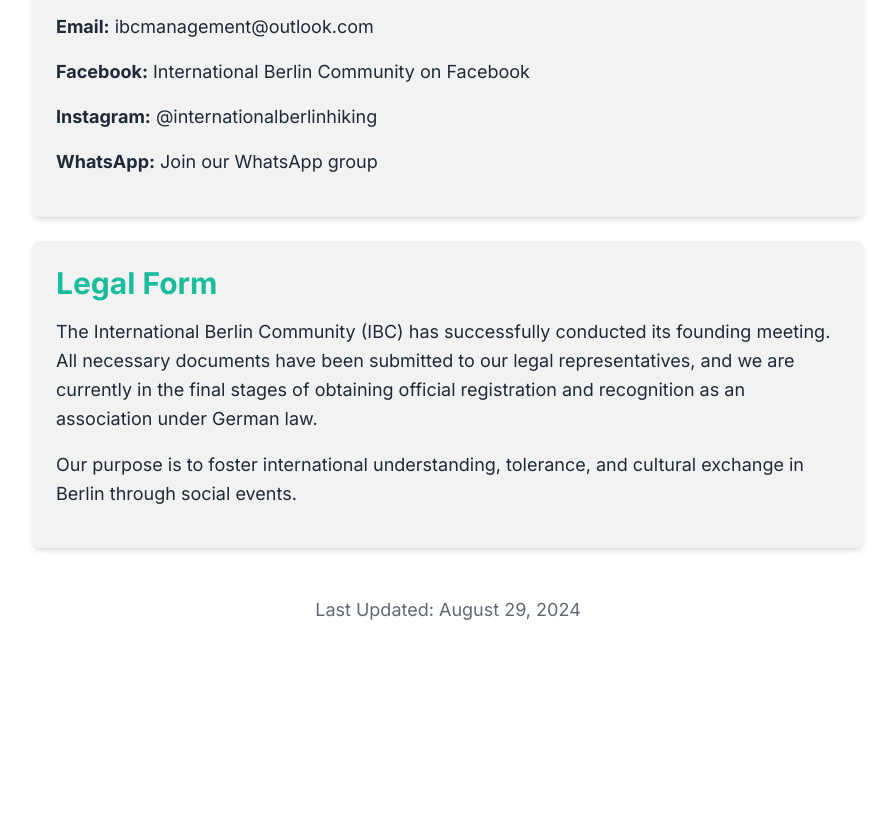
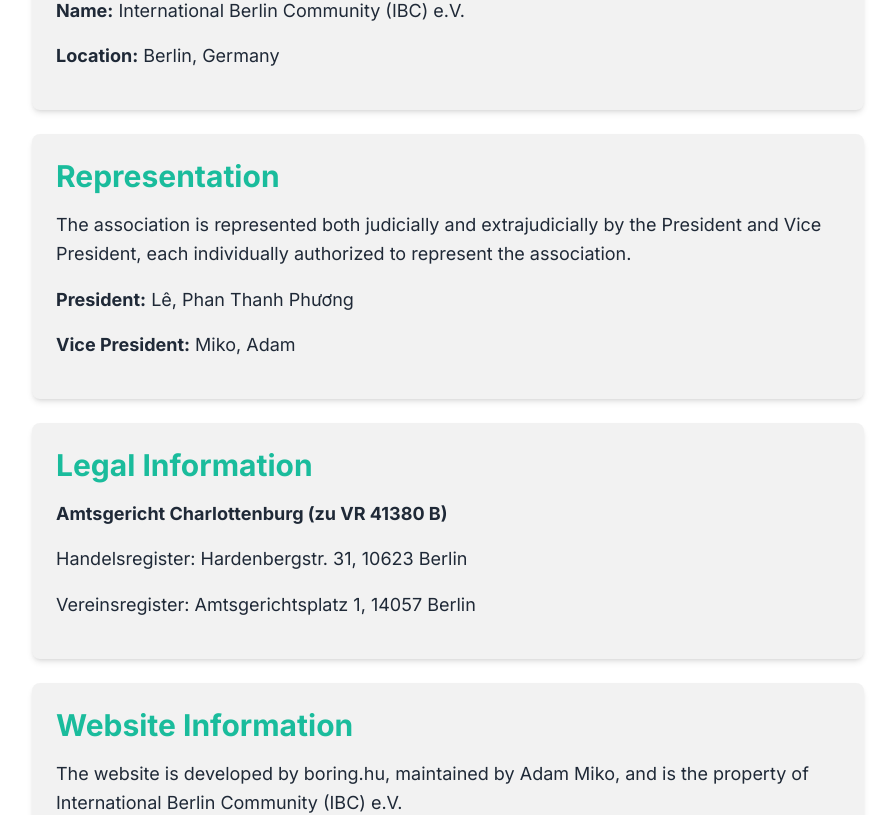
Before and after one commit to MikoAdam/internationalberlincommunity, a Next.js app: page /impressum in a window 1280 px wide. Shown: the part 475-1290 px from the top of the page, without its empty margins (192-1087 px from the left). Before the commit the page ends 1131 px from the top, so only its background shows below. Built offline with nearby package versions, Linux system fonts and the light colour scheme; no server answers.

Commit message:
impressum updated

```diff
--- a/app/impressum/page.js
+++ b/app/impressum/page.js
@@ -3,10 +3,38 @@
 
 const impressum = [
   {
+    title: "Legal Status",
+    description: [
+      "The International Berlin Community (IBC) e.V. is a legally registered association (Verein) in Germany. It operates in full compliance with German association law.",
+    ],
+  },
+  {
     title: "Name and Location",
     description: [
-      "<strong>Name:</strong> International Berlin Community (IBC)",
+      "<strong>Name:</strong> International Berlin Community (IBC) e.V.",
       "<strong>Location:</strong> Berlin, Germany",
+    ],
+  },
+  {
+    title: "Representation",
+    description: [
+      "The association is represented both judicially and extrajudicially by the President and Vice President, each individually authorized to represent the association.",
+      "<strong>President:</strong> Lê, Phan Thanh Phương",
+      "<strong>Vice President:</strong> Miko, Adam",
+    ],
+  },
+  {
+    title: "Legal Information",
+    description: [
+      "<strong>Amtsgericht Charlottenburg (zu VR 41380 B)</strong>",
+      "Handelsregister: Hardenbergstr. 31, 10623 Berlin",
+      "Vereinsregister: Amtsgerichtsplatz 1, 14057 Berlin",
+    ],
+  },
+  {
+    title: "Website Information",
+    description: [
+      "The website is developed by boring.hu, maintained by Adam Miko, and is the property of International Berlin Community (IBC) e.V.",
     ],
   },
   {
@@ -16,13 +44,6 @@
       "<strong>Facebook:</strong> <a href='https://www.facebook.com/groups/internationalberlinhiking' target='_blank'>International Berlin Community on Facebook</a>",
       "<strong>Instagram:</strong> <a href='https://www.instagram.com/internationalberlincommunity/' target='_blank'>@internationalberlinhiking</a>",
       "<strong>WhatsApp:</strong> <a href='https://chat.whatsapp.com/KvFKTUWcWrd6lhff5YlIow' target='_blank'>Join our WhatsApp group</a>",
-    ],
-  },
-  {
-    title: "Legal Form",
-    description: [
-      "The International Berlin Community (IBC) has successfully conducted its founding meeting. All necessary documents have been submitted to our legal representatives, and we are currently in the final stages of obtaining official registration and recognition as an association under German law.",
-      "Our purpose is to foster international understanding, tolerance, and cultural exchange in Berlin through social events.",
     ],
   },
 ];
@@ -60,7 +81,7 @@
         ))}
 
         <p className="text-lg opacity-70 text-center mt-12">
-          Last Updated: August 29, 2024
+          Last Updated: October 22, 2024
         </p>
       </div>
     </main>
```
